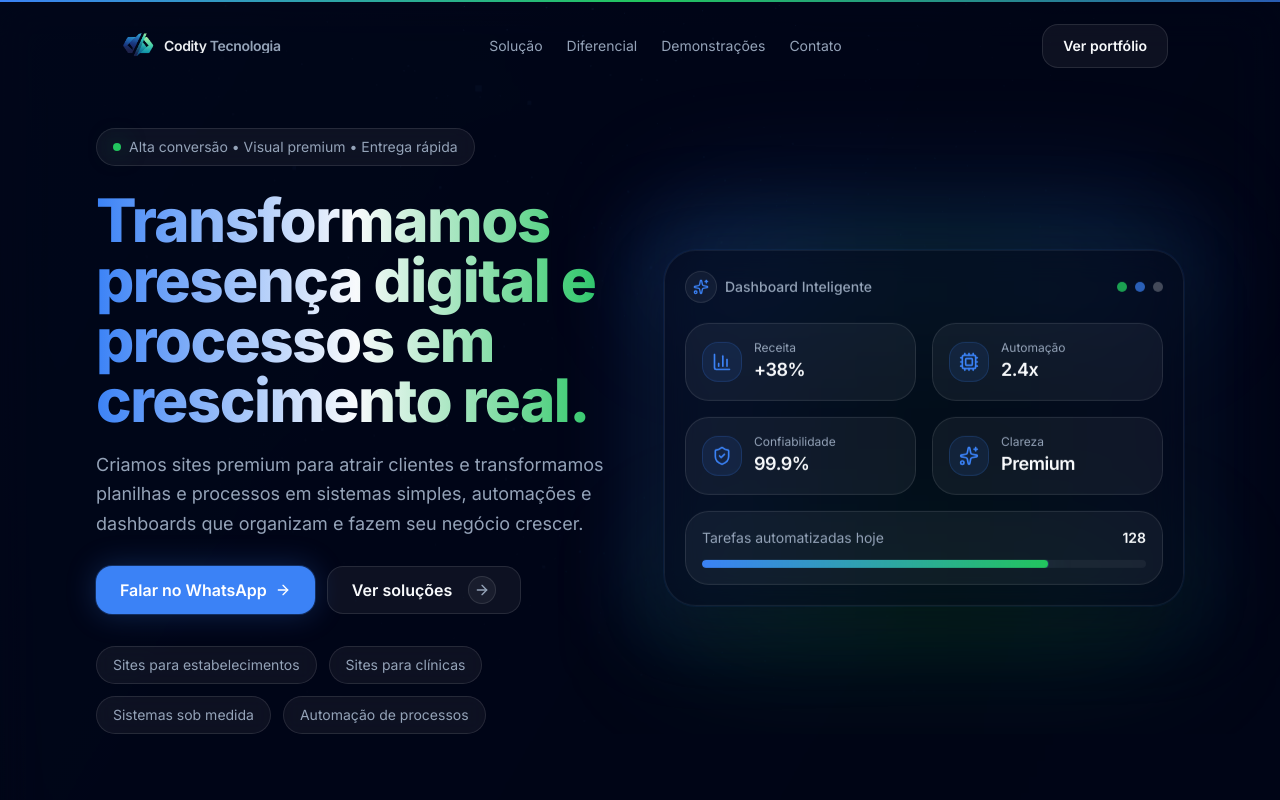
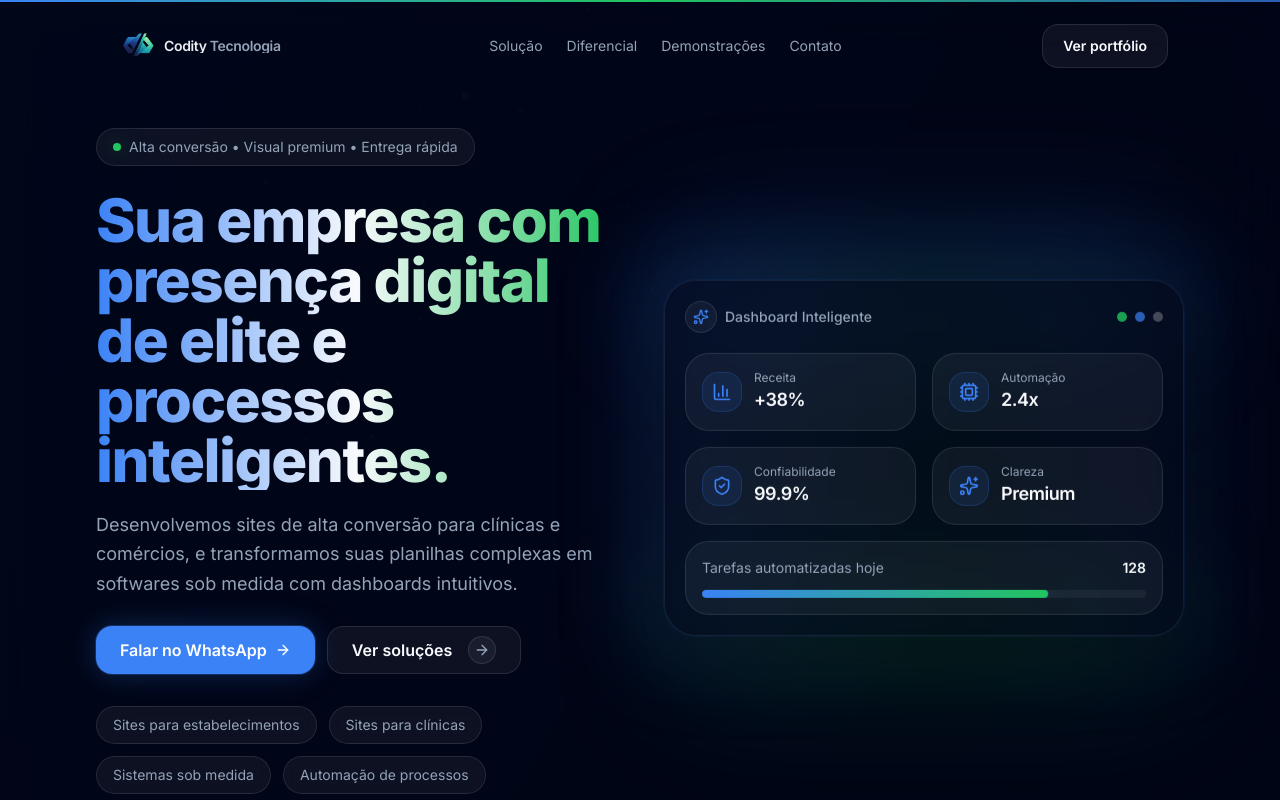
Before and after one commit to eduardofalmeida/codity-tecnologia, a Next.js app: page / in a window 1280 px wide. Shown: the top 800 px of the page. Built offline with nearby package versions, Linux system fonts and the light colour scheme.

Commit message:
ajustes-visual

```diff
--- a/src/components/sections/hero.tsx
+++ b/src/components/sections/hero.tsx
@@ -103,7 +103,8 @@ export function HeroSection() {
               className="mt-6 text-4xl font-extrabold tracking-tight text-foreground sm:text-6xl"
             >
               <span className="block bg-gradient-to-r from-neon-blue via-foreground to-accent bg-clip-text text-transparent">
-                Transformamos presença digital e processos em crescimento real.
+                Sua empresa com presença digital de elite e processos
+                inteligentes.
               </span>
             </motion.h1>
 
@@ -113,9 +114,9 @@ export function HeroSection() {
               transition={{ duration: 0.75, delay: 0.12, ease: [0.21, 0.47, 0.32, 0.98] }}
               className="mt-5 max-w-xl text-lg leading-relaxed text-muted"
             >
-              Criamos sites premium para atrair clientes e transformamos planilhas e
-              processos em sistemas simples, automações e dashboards que organizam e
-              fazem seu negócio crescer.
+              Desenvolvemos sites de alta conversão para clínicas e comércios, e
+              transformamos suas planilhas complexas em softwares sob medida com
+              dashboards intuitivos.
             </motion.p>
 
             <motion.div
```
